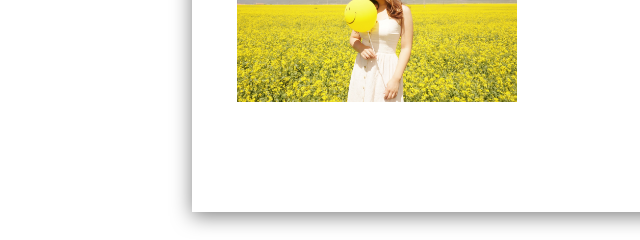
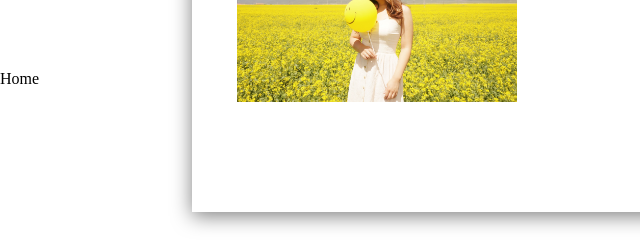
Before and after one commit to guanrongwang/guanrongwang.github.com, a plain HTML site: page index.html in a window 1280 px wide. Shown: the part 348-588 px from the top of the page, 0-640 px from the left. Drawn offline with Linux system fonts and the light colour scheme.

Commit message:
Update index.html

```diff
--- a/index.html
+++ b/index.html
@@ -26,7 +26,7 @@
 </header>
 
 <main>
-	<h1></h1>
+	<h1>Home</h1>
 	<div id="intro_card">
 		<img alt="me" src="images/qinghaiwo.jpg">
 		<div id="text">
```
